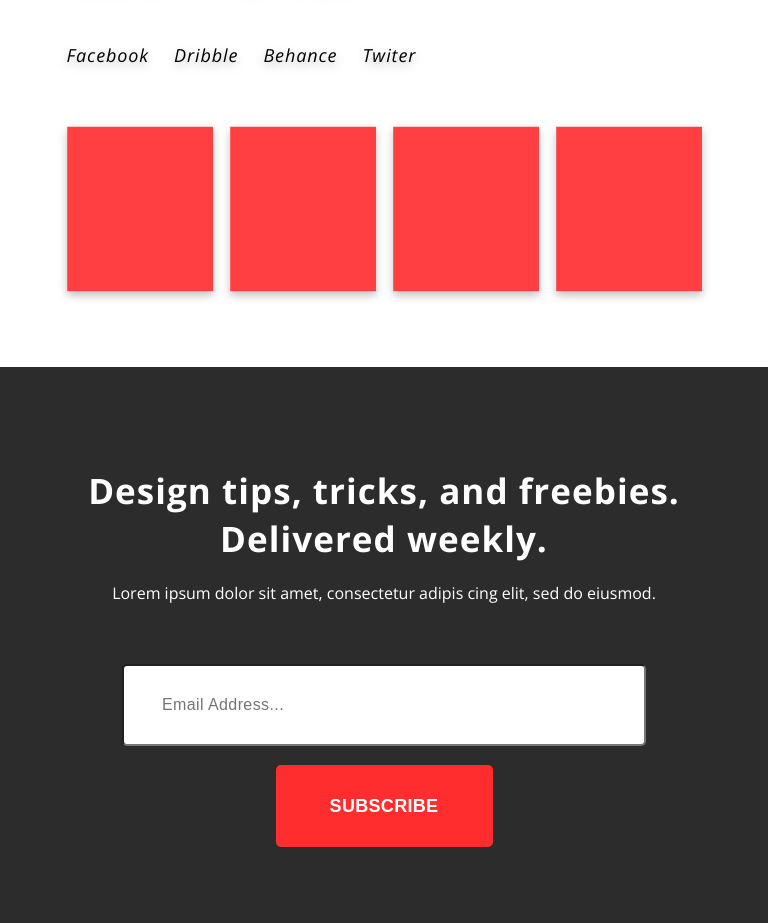
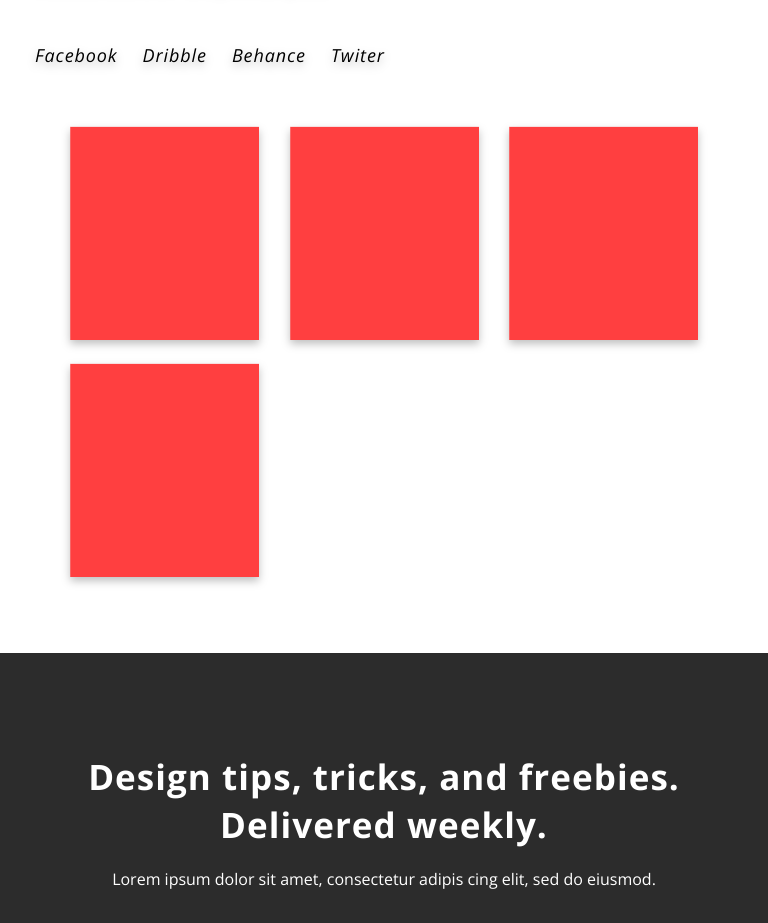
Before and after one commit to chudoVR/agnecy, a plain HTML site: page index.html in a window 768 px wide. Shown: the part 4523-5446 px from the top of the page. Drawn offline with nearby package versions, Linux system fonts and the light colour scheme.

Commit message:
Update style.css

```diff
--- a/style.css
+++ b/style.css
@@ -902,9 +902,8 @@ input {
   }
 
   .employees__block {
-    display: grid;
-    grid-template-columns: repeat(auto-fit, minmax(125px, 1fr));
-    justify-content: center;
+    padding: 0px 35px;
+    justify-content: space-between;
     gap: 17px;
   }
 
@@ -1039,9 +1038,6 @@ input {
   }
 
   .employees__block {
-    display: grid;
-    grid-template-columns: repeat(auto-fit, minmax(125px, 1fr));
-    justify-content: center;
     gap: 17px;
   }
 
@@ -1330,11 +1326,7 @@ input {
   }
 
   .employees__block {
-    display: grid;
-    grid-template-columns: repeat(auto-fit, minmax(125px, 1fr));
-    justify-content: center;
     gap: 10px;
-    justify-items: center;
   }
 
   .network {
```
